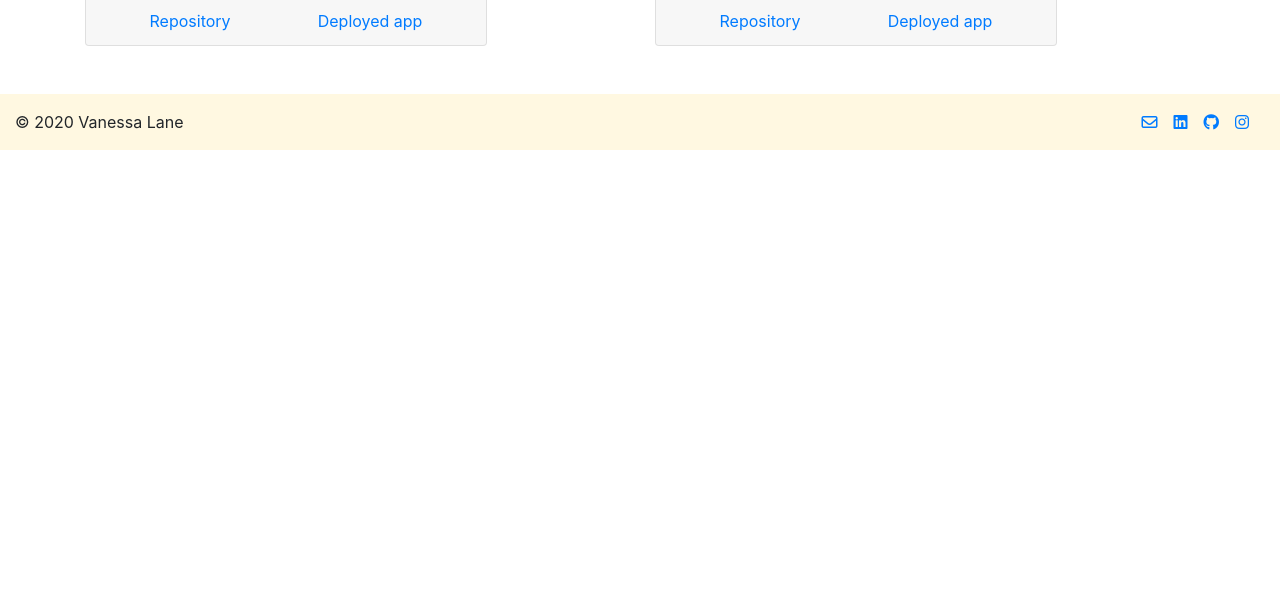
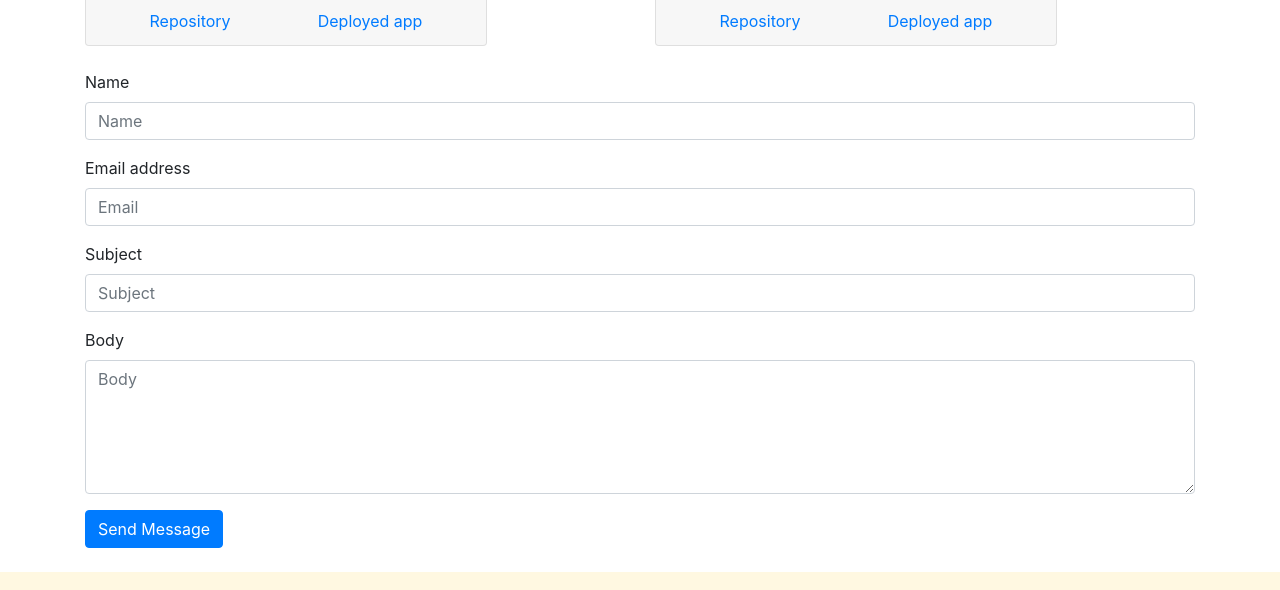
Before and after one commit to vanessalane/portfolio, a React (Create React App) app: page / in a window 1280 px wide. Shown: the part 2119-2709 px from the top of the page. Before the commit the page ends 2269 px from the top, so only its background shows below. Built offline with nearby package versions, Linux system fonts and the light colour scheme.

Commit message:
add ContactForm component

```diff
--- a/package.json
+++ b/package.json
@@ -10,6 +10,7 @@
     "bootstrap": "^4.5.2",
     "font-awesome": "^4.7.0",
     "material-colors": "^1.2.6",
+    "nodemailer": "^6.4.13",
     "react": "^16.13.1",
     "react-bootstrap": "^1.3.0",
     "react-dom": "^16.13.1",
--- a/src/App.js
+++ b/src/App.js
@@ -1,9 +1,13 @@
 import React from 'react';
 
-// import components
+// import react-bootstrap components
+import Container from 'react-bootstrap/Container';
+
+// import custom components
 import Header from './components/Header';
 import About from './components/About';
 import Projects from './components/Projects';
+import ContactForm from './components/ContactForm';
 import Footer from './components/Footer';
 
 // import styles
@@ -15,10 +19,11 @@ function App(){
   return (
     <div className="App">
       <Header></Header>
-      <main className="mt-4 mb-4">
+      <Container className="mt-4 mb-4">
         <About></About>
         <Projects></Projects>
-      </main>
+        <ContactForm></ContactForm>
+      </Container>
       <Footer></Footer>
     </div>
   );
--- a/src/components/About/index.js
+++ b/src/components/About/index.js
@@ -1,7 +1,6 @@
 import React from 'react';
 
 // import react-bootstrap components
-import Container from 'react-bootstrap/Container';
 import Row from 'react-bootstrap/Row';
 import Col from 'react-bootstrap/Col';
 import Image from 'react-bootstrap/Image';
@@ -11,7 +10,6 @@ import ContactIcons from '../ContactIcons'
 
 function About() {
   return (
-    <Container>
     <Row>
       <Col sm={12} md={6} className="d-flex flex-column">
         <h2>Hello, World!</h2>
@@ -37,7 +35,6 @@ function About() {
           height="300vh"/>
       </Col>
     </Row>
-    </Container>
   )
 }
 
--- /dev/null
+++ b/src/components/ContactForm/index.js
@@ -0,0 +1,66 @@
+import React, { useState } from 'react';
+
+// import react-bootstrap components
+import Form from 'react-bootstrap/Form';
+import Button from 'react-bootstrap/Button';
+
+// import utils
+import sendEmail from '../../utils/sendEmail';
+
+function ContactForm() {
+  const [formState, setFormState] = useState({ name: '', email: '', subject: '', body: '' });
+  const { name, email, subject, body } = formState;
+  const [errorMessage, setErrorMessage] = useState('');
+
+  function handleChange(e) {
+    if (!e.target.value.length) {
+      const name =  e.target.name;
+      setErrorMessage(`${name.charAt(0).toUpperCase() + name.slice(1)} is required.`);
+    } else {
+        setErrorMessage('');
+    }
+
+    if (!errorMessage) {
+      setFormState({ ...formState, [e.target.name]: e.target.value });
+    }
+  }
+
+  function handleSubmit(e) {
+      e.preventDefault();
+      sendEmail(name, email, subject, body);
+  }
+
+  return (
+    <Form onSubmit={handleSubmit}>
+      <Form.Group controlId="name">
+        <Form.Label>Name</Form.Label>
+        <Form.Control required name="name" placeholder="Name" onBlur={handleChange} />
+      </Form.Group>
+
+      <Form.Group controlId="email">
+        <Form.Label>Email address</Form.Label>
+        <Form.Control required name="email" type="email" placeholder="Email"  onBlur={handleChange} />
+      </Form.Group>
+
+      <Form.Group controlId="subject">
+        <Form.Label>Subject</Form.Label>
+        <Form.Control required name="subject" placeholder="Subject" onBlur={handleChange} />
+      </Form.Group>
+
+      <Form.Group controlId="body">
+        <Form.Label>Body</Form.Label>
+        <Form.Control required name="body" as="textarea" rows="5" placeholder="Body" onBlur={handleChange} />
+      </Form.Group>
+
+      {errorMessage && (
+        <p className="error-text ">{errorMessage}</p>
+      )}
+
+      <Button variant="primary" type="submit">
+        Send Message
+      </Button>
+    </Form>
+  )
+}
+
+export default ContactForm;
--- a/src/components/Projects/index.js
+++ b/src/components/Projects/index.js
@@ -1,7 +1,6 @@
 import React from 'react';
 
 import Card from 'react-bootstrap/Card';
-import Container from 'react-bootstrap/Container';
 import Row from 'react-bootstrap/Row';
 import Col from 'react-bootstrap/Col';
 
@@ -51,7 +50,6 @@ function Projects() {
     }
   ]
   return (
-    <Container>
     <Row>
       {projects.map((project) => {
         return (
@@ -70,7 +68,6 @@ function Projects() {
           </Col>
         )})}
     </Row>
-    </Container>
   )
 }
 
--- /dev/null
+++ b/src/utils/sendEmail.js
@@ -0,0 +1,34 @@
+// import Nodemailer from 'nodemailer';
+
+function sendEmail(name, email, subject, body) {
+  const mailOptions = {
+    from: process.env.GMAIL_USER,  // email myself since I don't have the other person's creds
+    to: process.env.GMAIL_USER,
+    subject,
+    text: `${name} sent you the following message from your portfolio. Email them back at ${email}.
+
+    ${body}`
+  };
+
+  console.log(mailOptions);
+
+  // SHOULD BE ON THE SERVER SIDE
+  //
+  // const transporter = Nodemailer.createTransport({
+  //   service: 'gmail',
+  //   auth: {
+  //     user: process.env.GMAIL_USER,
+  //     pass: process.env.GMAIL_PASS
+  //   }
+  // });
+  //
+  // transporter.sendMail(mailOptions, function(error, info){
+  //   if (error) {
+  //     console.log(error);
+  //   } else {
+  //     console.log('Email sent: ' + info.response);
+  //   }
+  // });
+}
+
+export default sendEmail;
```
Also changed, not shown: 2 other files (tests, documents, lock files or other folders). Lines whose indentation alone changed are shown as unchanged.
